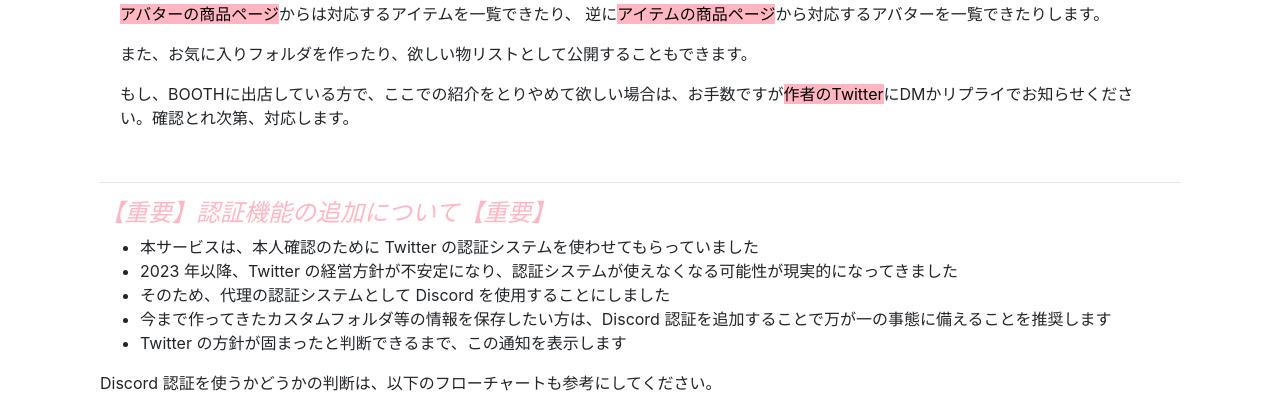
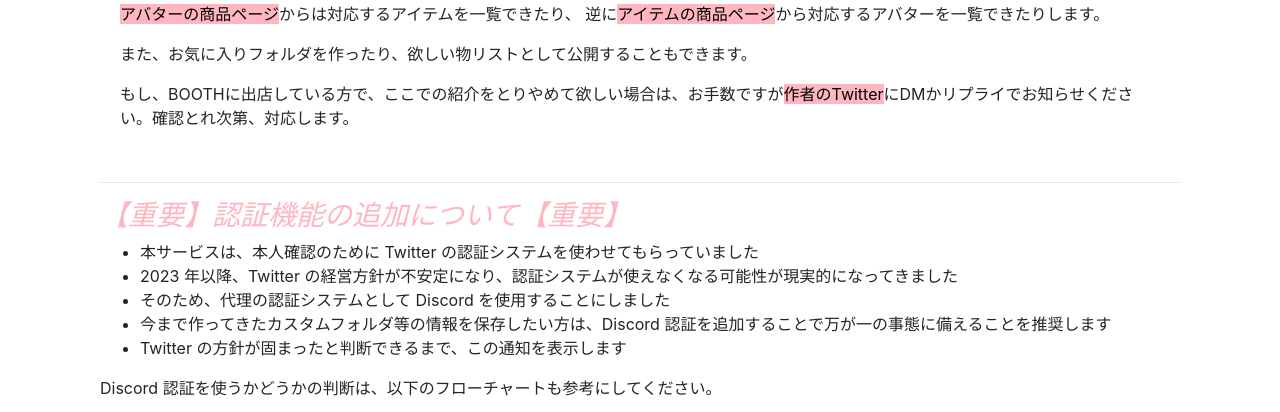
Before and after one commit to hibit-at/avatar_network, a Django app: template templates/info.html in a window 1280 px wide. Shown: the part 254-666 px from the top of the page. Run offline with Django 3.2, Linux system fonts and the light colour scheme; the template is opened without the code that fills it, so the values that code supplies are empty; some libraries are stand-ins or nearby versions.

Commit message:
info change

```diff
--- a/runtime.txt
+++ b/runtime.txt
@@ -1 +1 @@
-python-3.9.15
+python-3.9.16
--- a/templates/info.html
+++ b/templates/info.html
@@ -22,7 +22,7 @@
 </p>
 </div>
 <hr />
-<h4 class="deco">【重要】認証機能の追加について【重要】</h4>
+<h3 class="deco">【重要】認証機能の追加について【重要】</h4>
 <ul>
     <li>本サービスは、本人確認のために Twitter の認証システムを使わせてもらっていました</li>
     <li>2023 年以降、Twitter の経営方針が不安定になり、認証システムが使えなくなる可能性が現実的になってきました</li>
```
